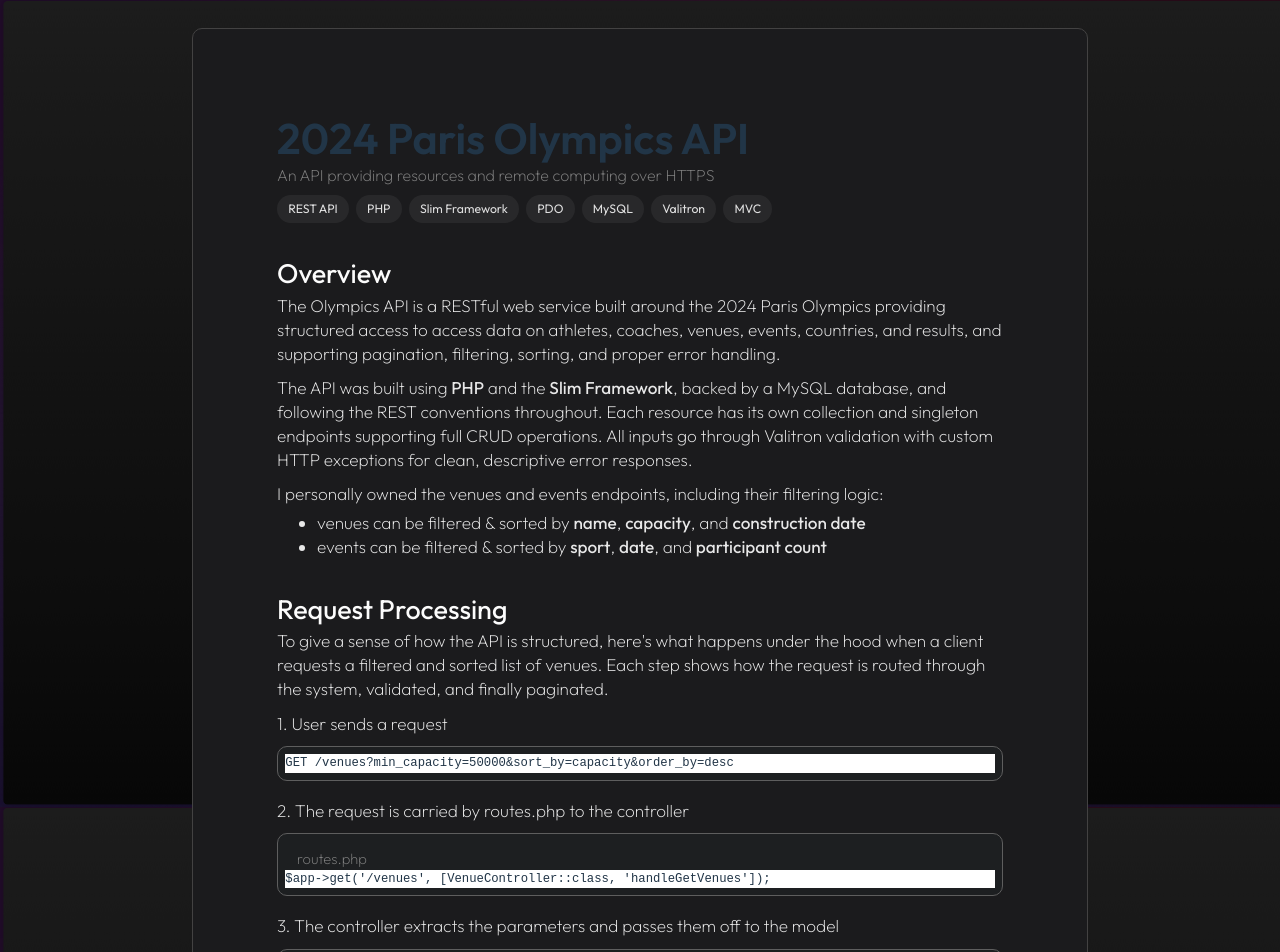
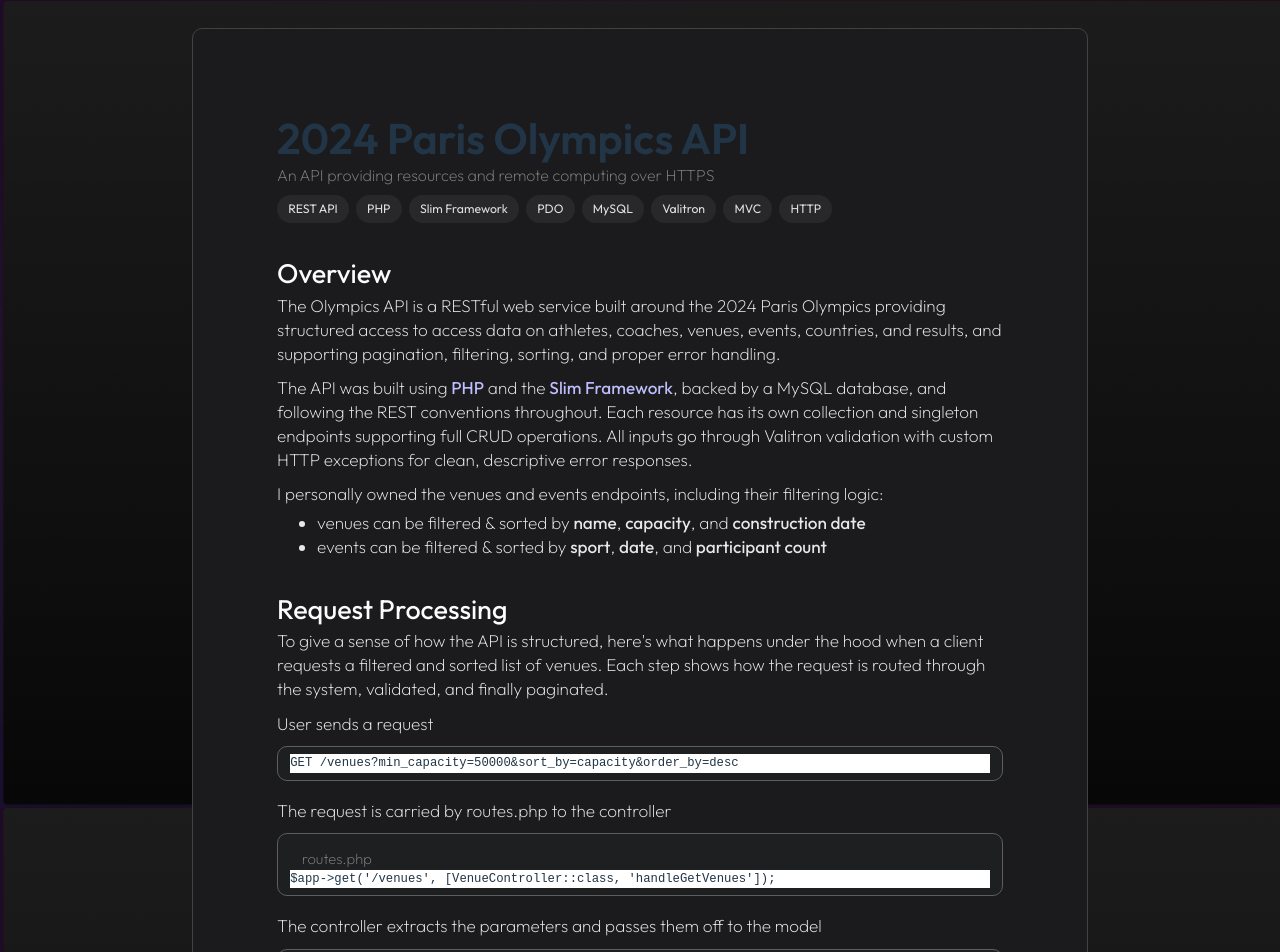
Before and after one commit to hedi3489/my-portfolio, a React (Vite) app: page /projects/olympics-api in a window 1280 px wide. Shown: the top 952 px of the page. Built offline with nearby package versions, Linux system fonts and the light colour scheme.

Commit message:
Updating Request Processing section

```diff
--- a/src/components/APIProject.jsx
+++ b/src/components/APIProject.jsx
@@ -43,11 +43,11 @@ function APIProjectPage() {
                 <div className='prose'>
                     <h1>2024 Paris Olympics API</h1>
                     <h4>An API providing resources and remote computing over HTTPS</h4>
-                    <TechStackInline items={["REST API", "PHP", "Slim Framework", "PDO", "MySQL", "Valitron", "MVC",]} />
+                    <TechStackInline items={["REST API", "PHP", "Slim Framework", "PDO", "MySQL", "Valitron", "MVC", "HTTP"]} />
                     <TextSection className="text-section" title="Overview"
                         paragraphs={[
                             <>The Olympics API is a RESTful web service built around the 2024 Paris Olympics providing structured access to access data on athletes, coaches, venues, events, countries, and results, and supporting pagination, filtering, sorting, and proper error handling.</>,
-                            <>The API was built using <b>PHP</b> and the <b>Slim Framework</b>, backed by a MySQL database, and following the REST conventions throughout. Each resource has its own collection and singleton endpoints supporting full CRUD operations. All inputs go through Valitron validation with custom HTTP exceptions for clean, descriptive error responses.</>
+                            <>The API was built using <b style={{color: '#bfbfff'}}>PHP</b> and the <b style={{color: '#bfbfff'}}>Slim Framework</b>, backed by a MySQL database, and following the REST conventions throughout. Each resource has its own collection and singleton endpoints supporting full CRUD operations. All inputs go through Valitron validation with custom HTTP exceptions for clean, descriptive error responses.</>
                         ]}
                     />
                     <BulletList
@@ -64,16 +64,13 @@ function APIProjectPage() {
                         ]}
                     />
 
-                    {/* <h3>Request</h3> */}
-                    <p>1. User sends a request</p>
+                    <p>User sends a request</p>
                     <CodeSnippet language="http" code="GET /venues?min_capacity=50000&sort_by=capacity&order_by=desc" />
 
-                    {/* <h3>The Route</h3> */}
-                    <p>2. The request is carried by routes.php to the controller</p>
+                    <p>The request is carried by routes.php to the controller</p>
                     <CodeSnippet subtitle="routes.php" code="$app->get('/venues', [VenueController::class, 'handleGetVenues']);" />
 
-                    {/* <h3>The Controller</h3> */}
-                    <p>3. The controller extracts the parameters and passes them off to the model</p>
+                    <p>The controller extracts the parameters and passes them off to the model</p>
                     <CodeSnippet subtitle="VenuesController.php" code="public function handleGetVenues(Request $request, Response $response): Response
 {
     $req_params = $request->getQueryParams();
@@ -89,7 +86,6 @@ function APIProjectPage() {
     return $this->renderJson($response, $venues);
 }"/>
 
-                    <p>4. The model validates the input before building the query</p>
                     <CodeSnippet subtitle="VenuesModel.php" code="if (isset($req_params['min_capacity'])) {
     (int) $cap = $req_params['min_capacity'];
     if (!ValidationHelper::isIntAndInRange($cap, 0, 100000) || $cap == NULL) {
--- a/src/styles/Cards.css
+++ b/src/styles/Cards.css
@@ -9,7 +9,6 @@
   overflow: visible;
   overflow-wrap: anywhere;
   transition: all 0.25s ease;
-
 }
 
 .page-card {
--- a/src/styles/Containers.css
+++ b/src/styles/Containers.css
@@ -126,7 +126,7 @@
 
 .code-snippet-border {
   margin: 5px 0px 18px 0px;
-  padding: 0.6em;
+  padding: 0.6em 1em;
   background-color: #1d1f21;
   border: 1px solid rgb(94, 94, 94);
   border-radius: var(--radius);
@@ -135,6 +135,10 @@
   transition: all 0.25s ease;
 }
 
+.code-snippet-border:hover {
+  border-color: #b6b6ff;
+}
+
 .code-snippet-border pre span {
     text-decoration: none !important;
 }
```
